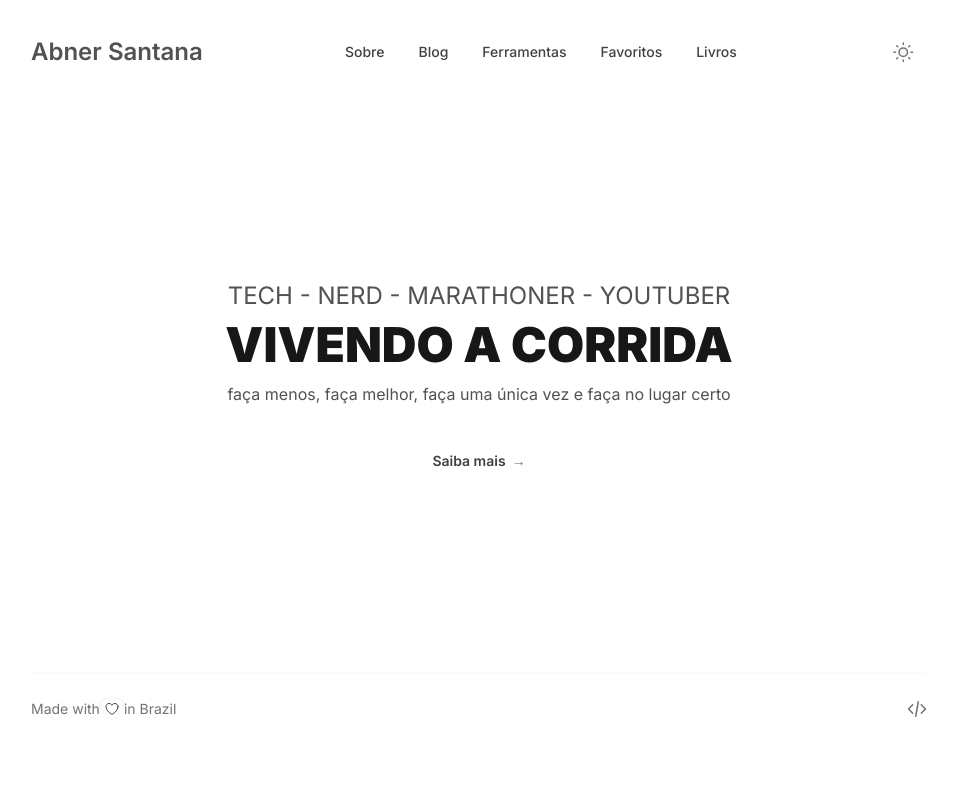
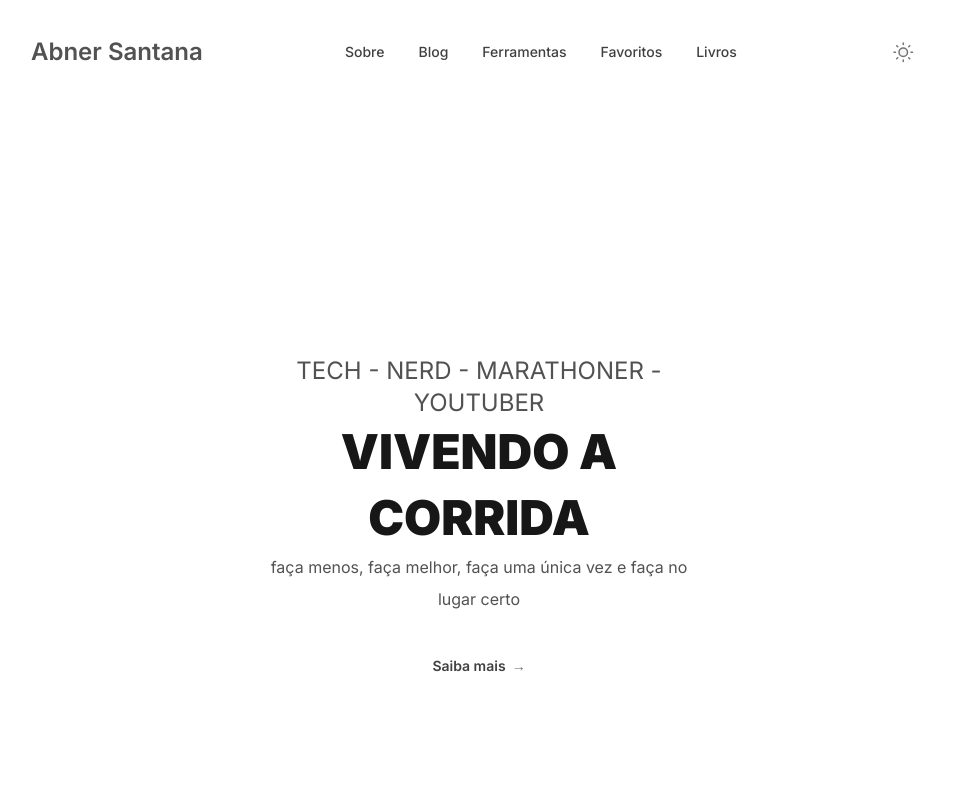
Before and after one commit to abnerssantana/personal-site, a Next.js app: page / in a window 1280 px wide. Shown: the top 800 px of the page, without its empty margins (161-1118 px from the left). Built offline with nearby package versions, Linux system fonts and the light colour scheme.

Commit message:
index central

```diff
--- a/src/pages/index.tsx
+++ b/src/pages/index.tsx
@@ -7,20 +7,16 @@ export const Home = () => {
     <>
       <Container>
         <Wrapper>
-          <div className="mx-auto pb-20 pt-20 sm:pb-40 sm:pt-40">
-            <div className="text-center">
+          <div className="flex items-center justify-center h-screen">
+            <div className="mx-auto w-full sm:w-3/4 lg:w-2/3 xl:w-1/2 text-center">
               <h2 className="text-xl font-normal text-gray-600 dark:text-gray-400 sm:text-2xl">
-              TECH - NERD - MARATHONER - YOUTUBER
+                TECH - NERD - MARATHONER - YOUTUBER
               </h2>
-              <h1
-                className={clsx(
-                  'font-sans text-5xl uppercase font-black leading-tight text-gray-900 dark:text-gray-100 sm:text-5xl sm:leading-snug'
-                )}
-              >
+              <h1 className={clsx('font-sans text-5xl uppercase font-black leading-tight text-gray-900 dark:text-gray-100 sm:text-5xl sm:leading-snug')}>
                 VIVENDO A CORRIDA
               </h1>
               <p className="text-base leading-8 text-gray-600 dark:text-gray-400">
-              faça menos, faça melhor, faça uma única vez e faça no lugar certo
+                faça menos, faça melhor, faça uma única vez e faça no lugar certo
               </p>
               <div className="mt-8 flex justify-center gap-x-4">
                 <Link
@@ -28,16 +24,14 @@ export const Home = () => {
                   className="inline-flex items-center rounded-lg border border-transparent px-4 py-1.5 text-sm font-semibold text-gray-700 transition-colors hover:border-gray-400 dark:text-gray-100 "
                 >
                   Saiba mais
-                  <span
-                    className="ml-1.5 text-gray-500 dark:text-gray-100"
-                    aria-hidden="true"
-                  >
+                  <span className="ml-1.5 text-gray-500 dark:text-gray-100" aria-hidden="true">
                     &rarr;
                   </span>
                 </Link>
               </div>
             </div>
           </div>
+
         </Wrapper>
       </Container>
     </>
```
